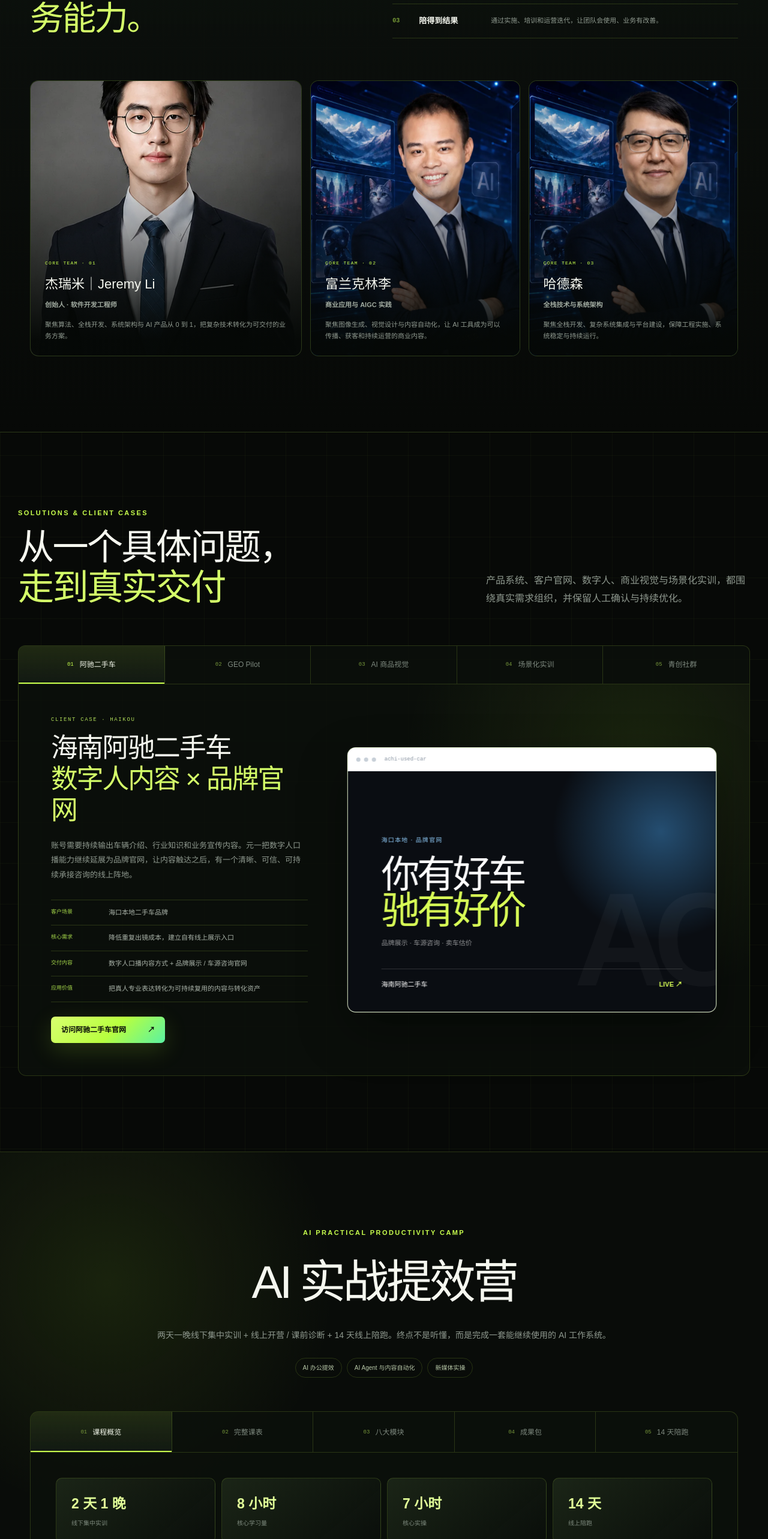
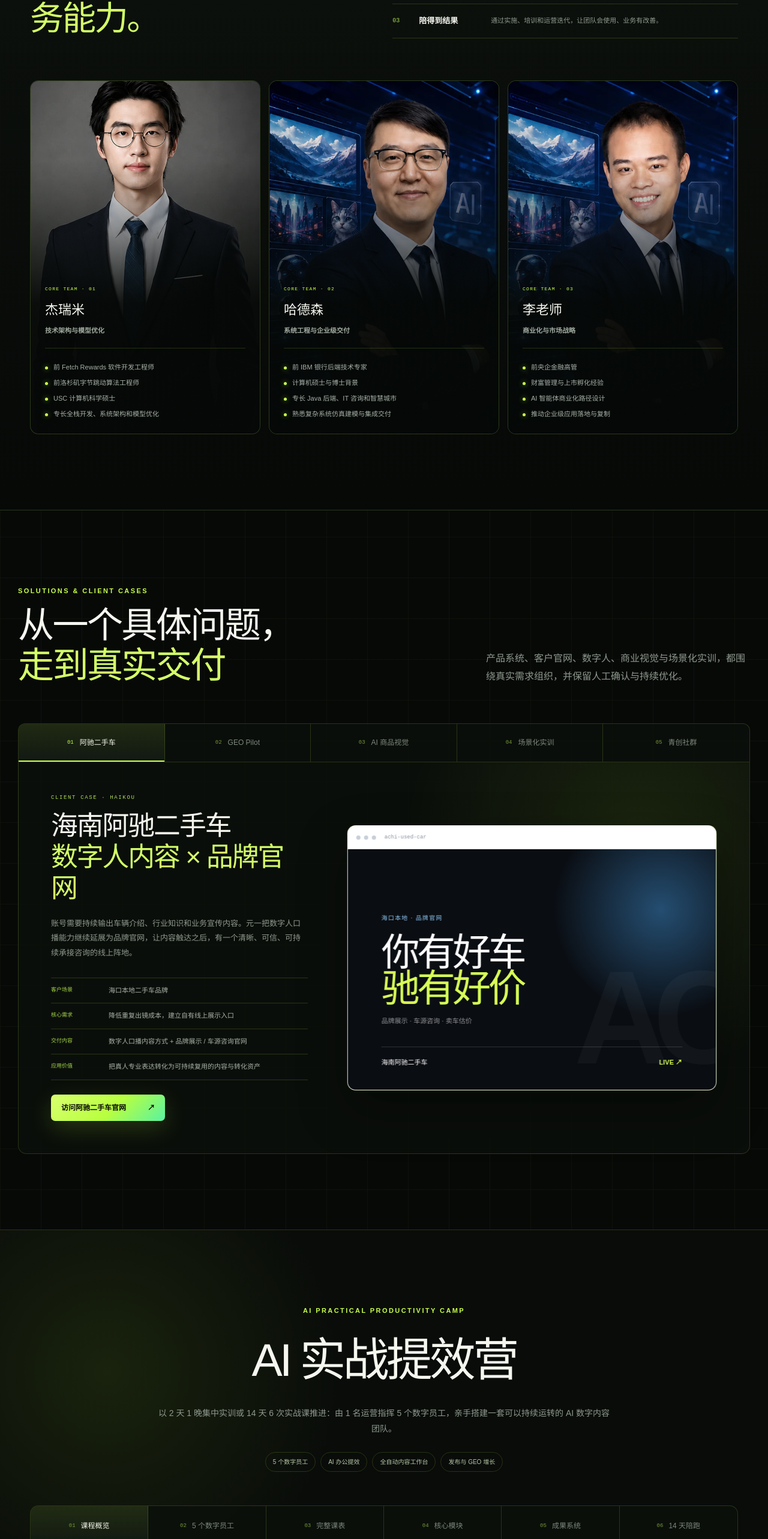
Before and after one commit to JeremyLILIF/yuanyi-intelligent, a Next.js app: page / in a window 1280 px wide. Shown: the part 2029-4595 px from the top of the page at 60% size. Built offline with nearby package versions, Linux system fonts and the light colour scheme.

Commit message:
Expand team bios and AI camp digital workforce

```diff
--- a/app/globals.css
+++ b/app/globals.css
@@ -140,17 +140,19 @@ main { position: relative; min-height: 100vh; overflow: hidden; }
 .about-values span { color: #3599d8; font: 10px monospace; }
 .about-values strong { font-size: 13px; }
 .about-values p { margin: 0; color: #71869d; font-size: 11px; line-height: 1.7; }
-.team-grid { display: grid; grid-template-columns: 1.18fr .91fr .91fr; gap: 14px; margin-top: 70px; }
-.team-card { min-height: 460px; position: relative; overflow: hidden; border: 1px solid var(--line); border-radius: 14px; background: #091523; }
+.team-grid { display: grid; grid-template-columns: repeat(3, 1fr); gap: 14px; margin-top: 70px; }
+.team-card { min-height: 590px; position: relative; overflow: hidden; border: 1px solid var(--line); border-radius: 14px; background: #091523; }
 .team-photo { position: absolute; inset: 0; }
-.team-photo::after { content: ""; position: absolute; inset: 28% 0 0; background: linear-gradient(transparent, rgba(3,9,17,.97) 92%); }
+.team-photo::after { content: ""; position: absolute; inset: 12% 0 0; background: linear-gradient(transparent 12%, rgba(3,9,17,.93) 58%, rgba(3,9,17,.99) 100%); }
 .team-photo img { width: 100%; height: 100%; object-fit: cover; object-position: center 18%; filter: saturate(.92); transition: transform .5s; }
 .team-card:hover .team-photo img { transform: scale(1.025); }
 .team-info { position: absolute; z-index: 2; left: 24px; right: 24px; bottom: 23px; }
 .team-info > span { color: #61d7ff; font: 8px monospace; letter-spacing: .16em; }
 .team-info h3 { margin: 9px 0 5px; font-size: 22px; }
 .team-info > strong { color: #8ba4bd; font-size: 11px; }
-.team-info p { margin: 13px 0 0; color: #7e92a8; font-size: 11px; line-height: 1.7; }
+.team-info ul { list-style: none; margin: 18px 0 0; padding: 14px 0 0; border-top: 1px solid var(--line); }
+.team-info li { position: relative; margin-top: 9px; padding-left: 14px; color: #a7b0a7; font-size: 11px; line-height: 1.55; }
+.team-info li::before { content: ""; position: absolute; left: 0; top: .62em; width: 5px; height: 5px; border-radius: 50%; background: var(--cyan); box-shadow: 0 0 9px rgba(200,255,77,.6); }
 
 .cases-section { width: min(1220px, calc(100% - 48px)); }
 .case-tabs-wrap { margin-top: 62px; }
@@ -209,7 +211,7 @@ main { position: relative; min-height: 100vh; overflow: hidden; }
 .course-pills { display: flex; justify-content: center; gap: 8px; margin-top: 25px; flex-wrap: wrap; }
 .course-pills span { padding: 8px 12px; color: #9fc3dc; border: 1px solid var(--line); border-radius: 999px; font-size: 10px; }
 .course-tabs-wrap { border: 1px solid var(--line); border-radius: 14px; overflow: hidden; background: rgba(6,15,27,.72); }
-.course-tab-rail { display: grid; grid-template-columns: repeat(5, 1fr); border-bottom: 1px solid var(--line); }
+.course-tab-rail { display: grid; grid-template-columns: repeat(6, 1fr); border-bottom: 1px solid var(--line); }
 .course-tab-rail button { min-height: 67px; display: flex; align-items: center; justify-content: center; gap: 9px; color: #657d93; border: 0; border-right: 1px solid var(--line); background: transparent; font-family: inherit; font-size: 12px; cursor: pointer; }
 .course-tab-rail button:last-child { border-right: 0; }
 .course-tab-rail button span { color: #376f95; font: 9px monospace; }
@@ -221,6 +223,34 @@ main { position: relative; min-height: 100vh; overflow: hidden; }
 .course-metrics strong, .course-metrics span { display: block; }
 .course-metrics strong { color: #bcefff; font-size: 23px; }
 .course-metrics span { margin-top: 7px; color: #647d94; font-size: 10px; }
+.course-command { display: grid; grid-template-columns: 1fr 60px 1fr; align-items: center; gap: 18px; margin-top: 24px; }
+.course-command > div { min-height: 125px; display: flex; flex-direction: column; justify-content: center; padding: 22px 25px; border: 1px solid var(--line); border-radius: 11px; background: rgba(255,255,255,.018); }
+.course-command > div span { color: var(--cyan); font: 9px monospace; letter-spacing: .13em; }
+.course-command > div strong { margin-top: 12px; font-size: 19px; }
+.course-command > div small { margin-top: 7px; color: var(--muted); font-size: 10px; }
+.course-command > i { display: grid; place-items: center; width: 42px; height: 42px; margin: auto; color: #0a0d08; border-radius: 50%; background: var(--cyan); font-style: normal; font-weight: 800; box-shadow: 0 0 28px rgba(200,255,77,.18); }
+.content-workflow { display: grid; grid-template-columns: repeat(5, 1fr); margin-top: 24px; border-block: 1px solid var(--line); }
+.content-workflow article { position: relative; min-height: 114px; display: flex; flex-direction: column; justify-content: center; padding: 18px; border-right: 1px solid var(--line); }
+.content-workflow article:last-child { border-right: 0; }
+.content-workflow article:not(:last-child)::after { content: "›"; position: absolute; right: -5px; top: 47px; z-index: 2; color: var(--cyan); background: var(--ink-soft); }
+.content-workflow span { color: #a6d84b; font: 9px monospace; }
+.content-workflow strong { margin-top: 12px; font-size: 13px; }
+.content-workflow small { margin-top: 6px; color: var(--muted); font-size: 9px; line-height: 1.5; }
+.agent-team-head { display: grid; grid-template-columns: 1.2fr .8fr; align-items: end; gap: 70px; }
+.agent-team-head span { color: var(--cyan); font: 9px monospace; letter-spacing: .18em; }
+.agent-team-head h3 { margin: 14px 0 0; font-size: clamp(31px, 3.6vw, 48px); line-height: 1.14; letter-spacing: -.04em; }
+.agent-team-head > p { margin: 0; color: var(--muted); font-size: 11px; line-height: 1.8; }
+.agent-team-grid { display: grid; grid-template-columns: repeat(5, 1fr); gap: 9px; margin-top: 38px; }
+.agent-team-grid article { position: relative; min-height: 270px; padding: 19px; overflow: hidden; border: 1px solid var(--line); border-radius: 11px; background: linear-gradient(155deg, rgba(38,51,31,.7), rgba(10,14,11,.74)); }
+.agent-team-grid article > span { position: absolute; right: 14px; top: 14px; color: #758269; font: 9px monospace; }
+.agent-avatar { width: 44px; height: 44px; display: grid; place-items: center; color: #0b0e09; border-radius: 50%; background: linear-gradient(135deg, var(--cyan), var(--mint)); font: 800 11px monospace; box-shadow: 0 0 24px rgba(200,255,77,.14); }
+.agent-team-grid h4 { margin: 25px 0 7px; font-size: 15px; }
+.agent-team-grid strong { color: #c7dc9f; font-size: 9px; }
+.agent-team-grid p { margin: 18px 0 0; color: var(--muted); font-size: 10px; line-height: 1.7; }
+.agent-system-result { display: grid; grid-template-columns: 90px 240px 1fr; align-items: center; gap: 18px; margin-top: 18px; padding: 19px 22px; border: 1px solid rgba(200,255,77,.28); border-radius: 10px; background: rgba(115,146,49,.12); }
+.agent-system-result span { color: var(--mint); font: 9px monospace; letter-spacing: .15em; }
+.agent-system-result strong { font-size: 14px; }
+.agent-system-result p { margin: 0; color: #9eaa9c; font-size: 10px; line-height: 1.6; }
 .learning-path { display: grid; grid-template-columns: repeat(4, 1fr); margin-top: 28px; border-block: 1px solid var(--line); }
 .learning-path article { padding: 25px 20px; border-right: 1px solid var(--line); }
 .learning-path article:last-child { border-right: 0; }
@@ -236,6 +266,11 @@ main { position: relative; min-height: 100vh; overflow: hidden; }
 .schedule-row small { color: #60788f; font-size: 9px; }
 .schedule-row p { margin: 5px 0 0; color: #7d91a5; font-size: 10px; line-height: 1.55; }
 .schedule-row > p { margin: 0; }
+.course-track-grid { display: grid; grid-template-columns: repeat(3, 1fr); gap: 10px; margin-bottom: 28px; }
+.course-track-grid article { padding: 22px; border: 1px solid rgba(200,255,77,.23); border-radius: 10px; background: rgba(113,144,48,.1); }
+.course-track-grid span { color: var(--mint); font: 8px monospace; letter-spacing: .13em; }
+.course-track-grid h4 { margin: 15px 0 9px; font-size: 14px; }
+.course-track-grid p { margin: 0; color: #8f9c8e; font-size: 10px; line-height: 1.7; }
 .modules-grid { display: grid; grid-template-columns: 1fr 1fr; gap: 10px; }
 .modules-grid article { padding: 20px; border: 1px solid var(--line); border-radius: 10px; background: rgba(10,26,43,.55); }
 .modules-grid article > div { display: flex; justify-content: space-between; color: #5284a5; font: 9px monospace; }
@@ -487,7 +522,7 @@ footer { width: min(1280px, calc(100% - 48px)); margin: 0 auto; border-top: 1px
 .visual-section::before { color: rgba(200,255,77,.026); }
 .about-values span { color: #a9db4b; }
 .team-card { background: #0d130f; }
-.team-photo::after { background: linear-gradient(transparent, rgba(5,8,6,.98) 92%); }
+.team-photo::after { background: linear-gradient(transparent 12%, rgba(5,8,6,.94) 58%, rgba(5,8,6,.99) 100%); }
 .team-info > span { color: #c8ff4d; }
 .team-info > strong { color: #a1aba0; }
 
@@ -654,6 +689,9 @@ footer { width: min(1280px, calc(100% - 48px)); margin: 0 auto; border-top: 1px
   .team-card-1 { grid-column: 1 / 3; }
   .case-panel { grid-template-columns: 1fr; gap: 45px; }
   .course-metrics { grid-template-columns: 1fr 1fr; }
+  .agent-team-grid { grid-template-columns: repeat(3, 1fr); }
+  .agent-team-head { grid-template-columns: 1fr; gap: 22px; }
+  .course-track-grid { grid-template-columns: 1fr; }
   .learning-path { grid-template-columns: 1fr 1fr; }
   .learning-path article:nth-child(2) { border-right: 0; }
   .learning-path article:nth-child(-n+2) { border-bottom: 1px solid var(--line); }
@@ -705,7 +743,7 @@ footer { width: min(1280px, calc(100% - 48px)); margin: 0 auto; border-top: 1px
   .about-values p { grid-column: 2; }
   .team-grid { grid-template-columns: 1fr; }
   .team-card-1 { grid-column: auto; }
-  .team-card { min-height: 430px; }
+  .team-card { min-height: 560px; }
   .cases-section { width: min(100% - 30px, 1220px); }
   .tab-rail, .course-tab-rail { display: flex; overflow-x: auto; scrollbar-width: none; }
   .tab-rail::-webkit-scrollbar, .course-tab-rail::-webkit-scrollbar { display: none; }
@@ -721,6 +759,16 @@ footer { width: min(1280px, calc(100% - 48px)); margin: 0 auto; border-top: 1px
   .course-panel { min-height: 0; padding: 24px 16px; }
   .course-metrics { grid-template-columns: 1fr 1fr; }
   .course-metrics article { padding: 17px; }
+  .course-command { grid-template-columns: 1fr; gap: 11px; }
+  .course-command > i { transform: rotate(90deg); }
+  .content-workflow { grid-template-columns: 1fr; }
+  .content-workflow article { min-height: 88px; border-right: 0; border-bottom: 1px solid var(--line); }
+  .content-workflow article:last-child { border-bottom: 0; }
+  .content-workflow article:not(:last-child)::after { right: 16px; top: auto; bottom: -7px; transform: rotate(90deg); }
+  .agent-team-grid { grid-template-columns: 1fr; }
+  .agent-team-grid article { min-height: 220px; }
+  .agent-system-result { grid-template-columns: 1fr; gap: 8px; }
+  .course-track-grid { grid-template-columns: 1fr; }
   .learning-path { grid-template-columns: 1fr; }
   .learning-path article, .learning-path article:nth-child(2) { border-right: 0; border-bottom: 1px solid var(--line); }
   .learning-path article:last-child { border-bottom: 0; }
--- a/app/interactions.tsx
+++ b/app/interactions.tsx
@@ -37,6 +37,20 @@ const deliverables = [
   ['数字人与合规二创内容包', '多平台文案、数字人口播样片或出镜方案、授权清单。'],
   ['自动发布与评论助手 SOP', '待发内容包、人工确认清单、评论话术库与互动任务表。'],
   ['视频剪辑交付物', '剪映草稿、字幕轨、封面模板与成片检查清单。'],
+];
+
+const digitalEmployees = [
+  ['01', 'AI 办公助理', '事务处理 · 资料检索', '承接资料归档、会议纪要、信息查询与日常办公任务。'],
+  ['02', '内容策划员', '选题策划 · 文案创作', '读取业务素材，生成选题库、内容日历与多平台文案。'],
+  ['03', '图文生产员', '图文生成 · 排版美化', '把选题转成海报、封面、长图与商业图片等视觉内容。'],
+  ['04', '视频制作员', '视频脚本 · 剪辑制作', '完成脚本、分镜、数字人口播与短视频剪辑任务。'],
+  ['05', '发布复盘员', '定时发布 · 数据复盘', '协助多平台发布、记录数据，并把结论回流到下一轮内容。'],
+];
+
+const courseTracks = [
+  ['MODULE 01', 'AI 办公提效实战', 'Codex + 微信助手、AI + 飞书多维表格、AI 文档 / 方案 / PPT 与商业图片'],
+  ['MODULE 02', 'AI 内容营销创作实战', '多媒体素材采集与选题策划、AI 图文、短视频与真人数字人内容生产'],
+  ['MODULE 03', '自动发布与 GEO 增长实战', '内容定时发布、GEO 工作台、关键数据跟踪、复盘优化与增长闭环'],
 ];
 
 const growthPhases = [
@@ -111,7 +125,7 @@ export function CaseTabs({ basePath }: { basePath: string }) {
 
 export function CourseTabs() {
   const [active, setActive] = useState(0);
-  const tabs = ['课程概览', '完整课表', '八大模块', '成果包', '14 天陪跑'];
+  const tabs = ['课程概览', '5 个数字员工', '完整课表', '核心模块', '成果系统', '14 天陪跑'];
 
   return (
     <div className="course-tabs-wrap">
@@ -119,15 +133,26 @@ export function CourseTabs() {
         {tabs.map((tab, index) => <button key={tab} className={active === index ? 'active' : ''} onClick={() => setActive(index)} role="tab" aria-selected={active === index}><span>0{index + 1}</span>{tab}</button>)}
       </div>
 
-      {active === 0 && <div className="course-panel course-overview"><div className="course-metrics"><article><strong>2 天 1 晚</strong><span>线下集中实训</span></article><article><strong>8 小时</strong><span>核心学习量</span></article><article><strong>7 小时</strong><span>核心实操</span></article><article><strong>14 天</strong><span>线上陪跑</span></article></div><div className="learning-path">{[['学','理解工具与方法'],['练','完成真实岗位任务'],['做','形成可展示项目'],['用','沉淀模板与工作流']].map((item,index)=><article key={item[0]}><span>0{index+1}</span><strong>{item[0]}</strong><p>{item[1]}</p></article>)}</div><p className="course-note">线上开营、课前诊断、答疑和复盘时间由学员与讲师协商；可采用小组或一对一形式。</p></div>}
+      {active === 0 && <div className="course-panel course-overview">
+        <div className="course-metrics"><article><strong>14 天</strong><span>搭建 AI 数字内容团队</span></article><article><strong>6 次</strong><span>任务制实战课程</span></article><article><strong>12 小时</strong><span>系统学习与实操</span></article><article><strong>5 个</strong><span>24 小时候命数字员工</span></article></div>
+        <div className="course-command"><div><span>1 名运营</span><strong>你负责方向与确认</strong><small>统筹全局 · 指挥团队</small></div><i>→</i><div><span>5 个数字员工</span><strong>AI 负责协作与执行</strong><small>持续生产 · 自动运转</small></div></div>
+        <div className="content-workflow">{[['01','信息进入','收集需求与素材'],['02','智能体分工','AI 团队自动接单'],['03','内容生产','图文 / 视频 / 数字人'],['04','自动发布','多平台定时发布'],['05','数据复盘','效果分析与优化']].map((item)=><article key={item[0]}><span>{item[0]}</span><strong>{item[1]}</strong><small>{item[2]}</small></article>)}</div>
+        <p className="course-note">可按企业需求选择 2 天 1 晚线下集中实训，或 14 天 6 次线上 / 混合实战；核心目标一致：做完并带走 1 套 Codex 自动内容工作法。</p>
+      </div>}
 
-      {active === 1 && <div className="course-panel schedule-panel"><div className="schedule-head"><span>阶段 / 时间</span><span>授课人 / 主题</span><span>核心成果</span></div>{schedule.map((item,index)=><article className="schedule-row" key={`${item[0]}-${item[1]}`}><div><b>0{index+1}</b><strong>{item[0]}</strong><small>{item[1]}</small></div><div><strong>{item[2]}</strong><p>{item[3]}</p></div><p>{item[4]}</p></article>)}<p className="course-note">以上为推荐现场节奏；正式日期及线上环节时间以学员、讲师和运营方最终确认为准。</p></div>}
+      {active === 1 && <div className="course-panel agent-team-panel">
+        <div className="agent-team-head"><div><span>DIGITAL CONTENT TEAM</span><h3>一名运营，指挥一支<br />24 小时候命的数字内容团队</h3></div><p>每个智能体都有明确岗位、输入与交付物；关键节点由人确认，让自动化既高效又可控。</p></div>
+        <div className="agent-team-grid">{digitalEmployees.map((item)=><article key={item[0]}><span>{item[0]}</span><div className="agent-avatar">AI</div><h4>{item[1]}</h4><strong>{item[2]}</strong><p>{item[3]}</p></article>)}</div>
+        <div className="agent-system-result"><span>最终带走</span><strong>1 套全自动内容工作台</strong><p>任务自动分配 · 内容全流程自动化 · 多平台一键发布 · 数据自动复盘</p></div>
+      </div>}
 
-      {active === 2 && <div className="course-panel modules-grid">{modules.map((item)=><article key={item[0]}><div><span>{item[0]}</span><small>{item[1]}</small></div><h4>{item[2]}</h4><p>{item[3]}</p></article>)}</div>}
+      {active === 2 && <div className="course-panel schedule-panel"><div className="schedule-head"><span>阶段 / 时间</span><span>授课人 / 主题</span><span>核心成果</span></div>{schedule.map((item,index)=><article className="schedule-row" key={`${item[0]}-${item[1]}`}><div><b>0{index+1}</b><strong>{item[0]}</strong><small>{item[1]}</small></div><div><strong>{item[2]}</strong><p>{item[3]}</p></div><p>{item[4]}</p></article>)}<p className="course-note">以上为 2 天 1 晚集中实训推荐节奏；也可拆分为 14 天 6 次任务制课程，正式安排以学员、讲师和运营方确认为准。</p></div>}
 
-      {active === 3 && <div className="course-panel deliverables-grid">{deliverables.map((item,index)=><article key={item[0]}><span>0{index+1}</span><div><h4>{item[0]}</h4><p>{item[1]}</p></div></article>)}<div className="deliverable-summary"><strong>最终成果</strong><p>完成 1 套个人或企业 AI 工作系统，并形成可展示、可复用、可继续迭代的成果包。</p></div></div>}
+      {active === 3 && <div className="course-panel modules-panel"><div className="course-track-grid">{courseTracks.map((item)=><article key={item[0]}><span>{item[0]}</span><h4>{item[1]}</h4><p>{item[2]}</p></article>)}</div><div className="modules-grid">{modules.map((item)=><article key={item[0]}><div><span>{item[0]}</span><small>{item[1]}</small></div><h4>{item[2]}</h4><p>{item[3]}</p></article>)}</div></div>}
 
-      {active === 4 && <div className="course-panel follow-panel"><div className="follow-intro"><strong>14 DAY SUPPORT</strong><h4>结营不是结束，应用才刚开始。</h4><p>陪跑期内由助教收集问题，讲师与学员协商安排线上答疑、作品点评和最终复盘。</p></div><div className="practice-grid">{[['竞品分析','拆解同行账号的标题、封面、结构与行动引导'],['内容审核','检查敏感词、事实、授权、平台表达和人工确认点'],['发布日历','建立 7 天或 30 天发布计划与内容状态表'],['数据复盘','记录曝光、互动、线索或订单，形成优化结论'],['数据回流','把发布内容和数据回填到飞书或系统'],['课前准备','电脑、工具账号、业务资料、产品素材及本人 / 授权素材']].map((item,index)=><article key={item[0]}><span>0{index+1}</span><h4>{item[0]}</h4><p>{item[1]}</p></article>)}</div><p className="compliance-note">合规提醒：素材采集、自动发布、声音克隆、形象克隆和 GEO 不做违规承诺；涉及第三方素材、声音或人物形象时必须确认授权。</p></div>}
+      {active === 4 && <div className="course-panel deliverables-grid">{deliverables.map((item,index)=><article key={item[0]}><span>0{index+1}</span><div><h4>{item[0]}</h4><p>{item[1]}</p></div></article>)}<div className="deliverable-summary"><strong>三套核心系统</strong><p>AI 办公提效工作台 + AI 内容自动生产系统 + AI 发布与 GEO 增长系统，形成可展示、可复用、可继续迭代的成果包。</p></div></div>}
+
+      {active === 5 && <div className="course-panel follow-panel"><div className="follow-intro"><strong>14 DAY SUPPORT</strong><h4>结营不是结束，应用才刚开始。</h4><p>14 天社群陪跑由助教收集问题，讲师安排答疑、作品点评和最终复盘；并提供商业咨询与工作流使用指导。</p></div><div className="practice-grid">{[['竞品分析','拆解同行账号的标题、封面、结构与行动引导'],['内容审核','检查敏感词、事实、授权、平台表达和人工确认点'],['发布日历','建立 7 天或 30 天发布计划与内容状态表'],['数据复盘','记录曝光、互动、线索或订单，形成优化结论'],['数据回流','把发布内容和数据回填到飞书或系统'],['持续服务','课程答疑、商业咨询、复训与工作流使用指导']].map((item,index)=><article key={item[0]}><span>0{index+1}</span><h4>{item[0]}</h4><p>{item[1]}</p></article>)}</div><p className="compliance-note">合规提醒：素材采集、自动发布、声音克隆、形象克隆和 GEO 不做违规承诺；涉及第三方素材、声音或人物形象时必须确认授权。</p></div>}
     </div>
   );
 }
--- a/app/page.tsx
+++ b/app/page.tsx
@@ -10,9 +10,18 @@ const products = [
 ];
 
 const team = [
-  { name: '杰瑞米｜Jeremy Li', role: '创始人 · 软件开发工程师', image: 'team-jeremy.webp', text: '聚焦算法、全栈开发、系统架构与 AI 产品从 0 到 1，把复杂技术转化为可交付的业务方案。' },
-  { name: '富兰克林李', role: '商业应用与 AIGC 实践', image: 'team-franklin.webp', text: '聚焦图像生成、视觉设计与内容自动化，让 AI 工具成为可以传播、获客和持续运营的商业内容。' },
-  { name: '哈德森', role: '全栈技术与系统架构', image: 'team-hudson.webp', text: '聚焦全栈开发、复杂系统集成与平台建设，保障工程实施、系统稳定与持续运行。' },
+  {
+    name: '杰瑞米', role: '技术架构与模型优化', image: 'team-jeremy.webp',
+    background: ['前 Fetch Rewards 软件开发工程师', '前洛杉矶字节跳动算法工程师', 'USC 计算机科学硕士', '专长全栈开发、系统架构和模型优化'],
+  },
+  {
+    name: '哈德森', role: '系统工程与企业级交付', image: 'team-hudson.webp',
+    background: ['前 IBM 银行后端技术专家', '计算机硕士与博士背景', '专长 Java 后端、IT 咨询和智慧城市', '熟悉复杂系统仿真建模与集成交付'],
+  },
+  {
+    name: '李老师', role: '商业化与市场战略', image: 'team-franklin.webp',
+    background: ['前央企金融高管', '财富管理与上市孵化经验', 'AI 智能体商业化路径设计', '推动企业级应用落地与复制'],
+  },
 ];
 
 const deliverySteps = ['需求诊断', '方案设计', '样板验证', '实施交付', '持续优化'];
@@ -92,7 +101,10 @@ export default function Home() {
             {team.map((member, index) => (
               <article className={`team-card team-card-${index + 1}`} key={member.name}>
                 <div className="team-photo"><img src={`${basePath}/assets/${member.image}`} alt={member.name} /></div>
-                <div className="team-info"><span>CORE TEAM · 0{index + 1}</span><h3>{member.name}</h3><strong>{member.role}</strong><p>{member.text}</p></div>
+                <div className="team-info">
+                  <span>CORE TEAM · 0{index + 1}</span><h3>{member.name}</h3><strong>{member.role}</strong>
+                  <ul>{member.background.map((item) => <li key={item}>{item}</li>)}</ul>
+                </div>
               </article>
             ))}
           </div>
@@ -112,8 +124,8 @@ export default function Home() {
           <div className="course-heading">
             <p className="section-kicker">AI PRACTICAL PRODUCTIVITY CAMP</p>
             <h2>AI 实战提效营</h2>
-            <p>两天一晚线下集中实训 + 线上开营 / 课前诊断 + 14 天线上陪跑。终点不是听懂，而是完成一套能继续使用的 AI 工作系统。</p>
-            <div className="course-pills"><span>AI 办公提效</span><span>AI Agent 与内容自动化</span><span>新媒体实操</span></div>
+            <p>以 2 天 1 晚集中实训或 14 天 6 次实战课推进：由 1 名运营指挥 5 个数字员工，亲手搭建一套可以持续运转的 AI 数字内容团队。</p>
+            <div className="course-pills"><span>5 个数字员工</span><span>AI 办公提效</span><span>全自动内容工作台</span><span>发布与 GEO 增长</span></div>
           </div>
           <CourseTabs />
         </div>
```
